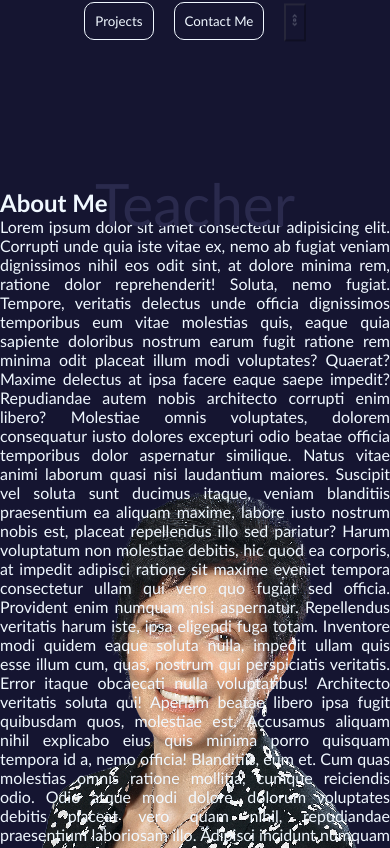
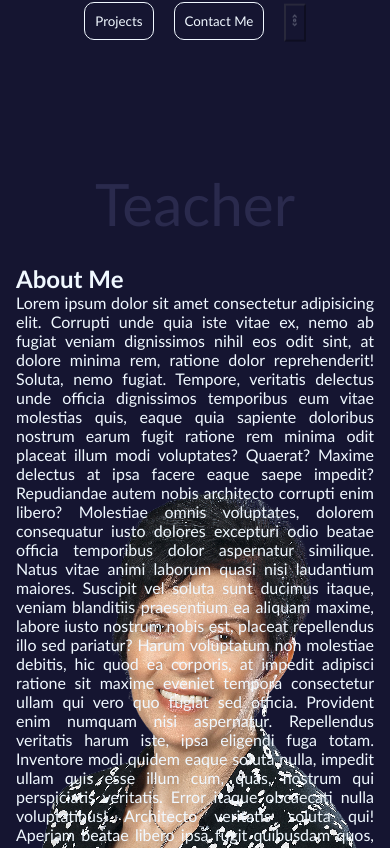
Before and after one commit to mkatay/portfolio-react, a React (Vite) app: page / in a window 390 px wide. Shown: the part 656-1504 px from the top of the page. Built offline with nearby package versions, Linux system fonts and the light colour scheme; no server answers.

Commit message:
mobil view

```diff
--- a/src/components/about.scss
+++ b/src/components/about.scss
@@ -1,5 +1,6 @@
 .about{
     max-width: 1200px;
+    padding:1rem;
     margin: auto;
     p{
         text-align: justify;
--- a/src/components/single.scss
+++ b/src/components/single.scss
@@ -28,6 +28,7 @@
         display: flex;
         justify-content: center;
         align-items: center;
+        padding:1rem;
         gap:20px;
         .img-holder{
             flex:1;
@@ -53,4 +54,10 @@
             }
         }
     }
+    @media screen and (max-width:800px){
+        .holder{
+            flex-direction:column;
+        }
+    }
+
 }
--- a/src/styles.scss
+++ b/src/styles.scss
@@ -23,7 +23,7 @@ body {
 
 section{
   padding-top: 60px;
-  height: 100vh;
+  min-height: 100vh;
   /*scroll-snap-align tulajdonság beállítja, hogy a görgetés során a tartalmak melyik része illeszkedjen a tartályba. */
   /* a section közepéhez igazítja a görgetést, tehát a görgetés során a section közepénél fog megállni, és nem hagyja azt félbehagyottan vagy részben láthatóan.*/
   scroll-snap-align: center;
```
